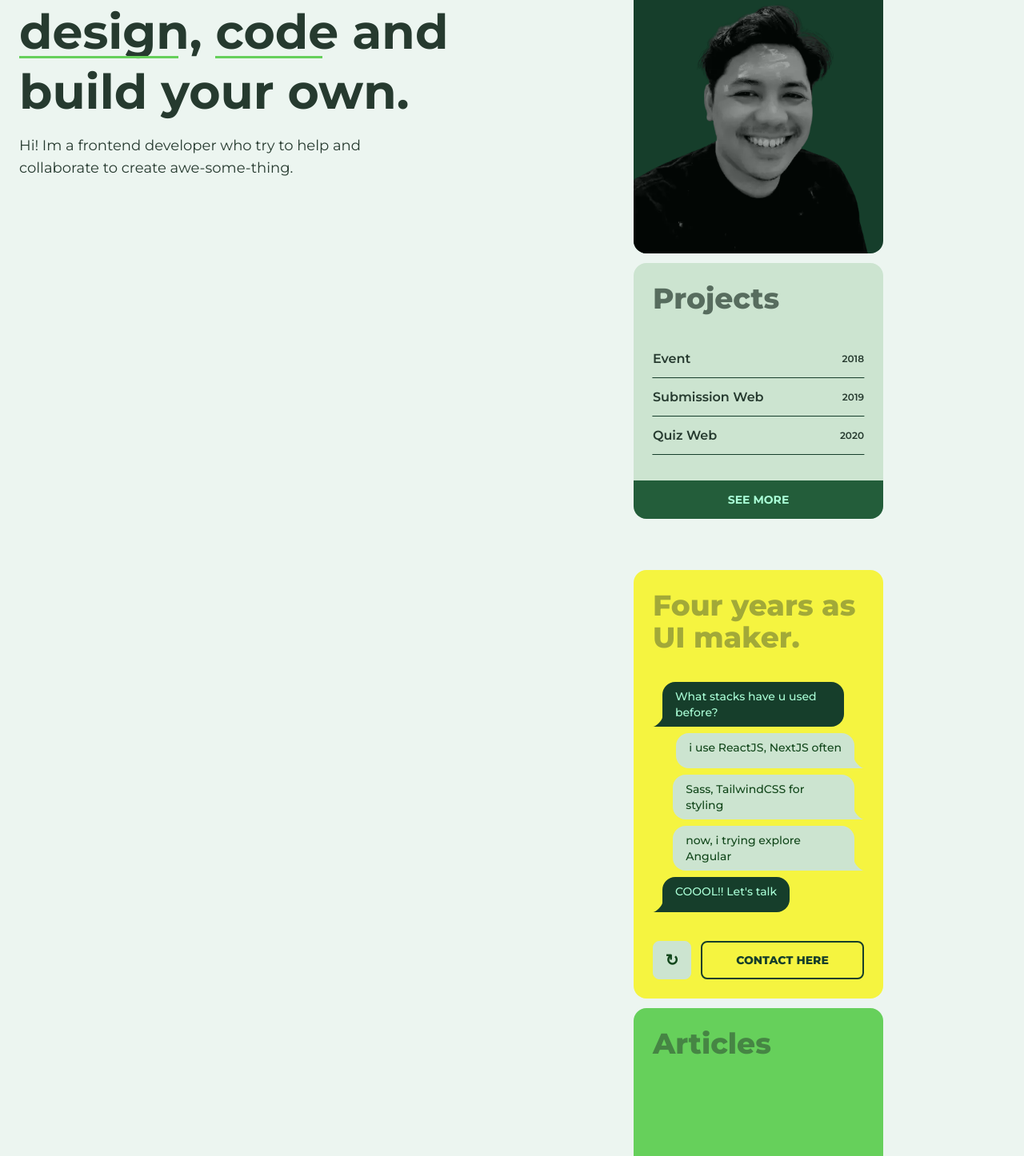
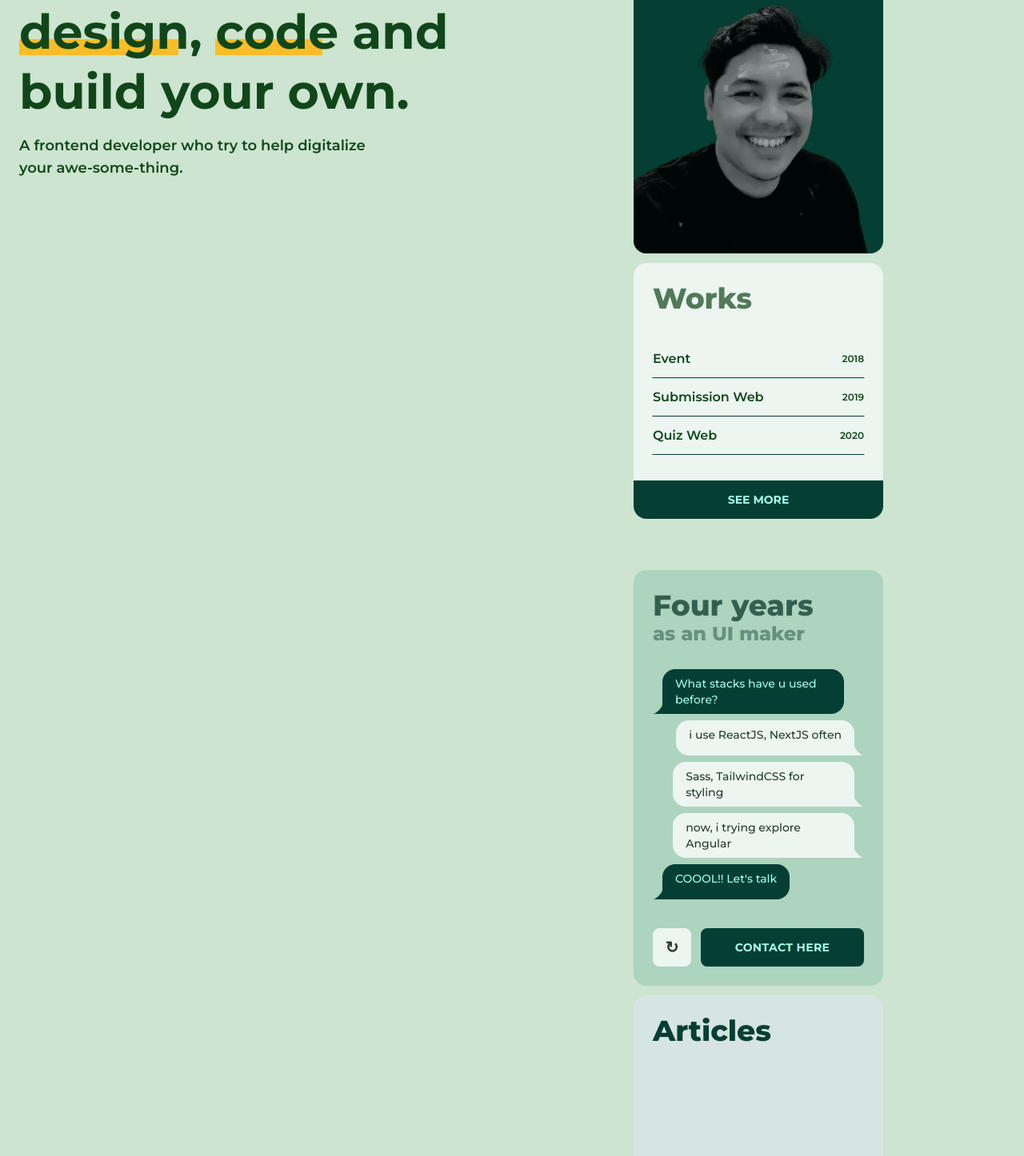
Before and after one commit to code7070/hi-jojo, a Next.js app: page / in a window 1280 px wide. Shown: the part 199-1645 px from the top of the page at 80% size. Built offline with nearby package versions, Linux system fonts and the light colour scheme.

Commit message:
adjust color pallette

```diff
--- a/src/pages/index.js
+++ b/src/pages/index.js
@@ -18,9 +18,9 @@ export default function Home() {
               </div>
               <div className={styles.headingLine3}>build your own.</div>
             </div>
-            <div className="mt-4 text-md lg:text-lg max-w-md transition-all hidden xl:block">
-              Hi! Im a frontend developer who try to help and collaborate to
-              create awe-some-thing.
+            <div className="mt-4 font-semibold text-base lg:text-lg max-w-md transition-all hidden xl:block">
+              A frontend developer who try to help digitalize your&nbsp;
+              <span className="word-underline animated">awe-some-thing</span>.
             </div>
           </div>
           <HomeRight />
--- a/src/pages/works/index.js
+++ b/src/pages/works/index.js
@@ -49,8 +49,9 @@ const LastSection = () => (
   <div className="bg-black text-slate-700 py-4 px-8 lg:px-14 border-2 border-primary rounded-3xl w-[95%] max-w-2xl mx-auto mb-20">
     <div className="my-4 font-semibold text-2xl text-center italic text-white opacity-20">
       <div className="text-xl lg:text-2-xl hidden md:block">
-        Uh sorry, this time is no longer reachable for you. Let call this
-        section is...
+        Sorry, this time is no longer reachable for you.
+        <br />
+        Let call this section is...
       </div>
       <div className="my-6 tracking-wider text-3xl lg:text-4xl font-black">
         DARK AGES
--- a/src/sections/homepage/card-article.js
+++ b/src/sections/homepage/card-article.js
@@ -2,9 +2,9 @@ import style from "@styles/home.module.css";
 
 export default function CardArticle() {
   return (
-    <div className={`${style.homeCard} ${style.right} bg-neutral h-60`}>
+    <div className={`${style.homeCard} ${style.right} bg-[#D6E5E3] h-60`}>
       <div className="p-6">
-        <div className="text-4xl font-extrabold opacity-50">Articles</div>
+        <div className="text-4xl text-primary font-extrabold">Articles</div>
       </div>
     </div>
   );
--- a/src/sections/homepage/card-experience.js
+++ b/src/sections/homepage/card-experience.js
@@ -75,7 +75,7 @@ const ResponseView = ({ variants, setVariants }) => {
         transition={transition(chatList.length + 1, variants)}
       >
         <button
-          className="btn btn-primary btn-outline border-2 w-full !font-extrabold"
+          className="btn btn-primary border-2 w-full !font-bold tracking-wide"
           type="button"
         >
           Contact Here
@@ -90,12 +90,11 @@ export default function CardExperience() {
 
   return (
     <div
-      className={`${style.homeCard} ${style.right} bg-accent transition-all duration-500 xl:mt-10`}
+      className={`${style.homeCard} ${style.right} bg-secondary-focus transition-all duration-500 xl:mt-10`}
     >
-      <div className="p-6">
-        <div className="text-4xl font-extrabold opacity-40 mb-8">
-          Four years as UI maker.
-        </div>
+      <div className="p-6 text-accent-content font-extrabold">
+        <div className="text-4xl opacity-70">Four years</div>
+        <div className="text-2xl opacity-40 mb-6">as an UI maker</div>
         {chatList.map((item, index) => (
           <Bubble item={item} index={index} key={index} animate={variants} />
         ))}
--- a/src/sections/homepage/card-project.js
+++ b/src/sections/homepage/card-project.js
@@ -29,7 +29,7 @@ export default function CardProject({}) {
   return (
     <div className={`${style.homeCard} ${style.left} bg-secondary  min-h-16 `}>
       <div className="pt-6 px-6">
-        <div className="text-4xl font-extrabold opacity-70 mb-8">Projects</div>
+        <div className="text-4xl font-extrabold opacity-70 mb-8">Works</div>
       </div>
       <div className="mb-8">
         {projectList.slice(0, 3).map((item) => (
@@ -37,7 +37,7 @@ export default function CardProject({}) {
         ))}
       </div>
       <button
-        className="btn btn-primary bg-jo-green-1 border-transparent rounded-none w-full font-bold outline-none transition-all duration-100 hover:tracking-widest active:rounded-xl"
+        className="btn btn-primary bg-primary border-transparent rounded-none w-full font-bold outline-none transition-all duration-100 hover:tracking-widest active:rounded-xl"
         onClick={toWorks}
         type="button"
       >
--- a/src/styles/globals.css
+++ b/src/styles/globals.css
@@ -41,3 +41,25 @@ body {
 .bodyContent {
   @apply max-w-4xl mx-auto;
 }
+
+.word-underline {
+  position: relative;
+}
+
+@keyframes underlineAnimated {
+  from {
+    @apply w-0;
+  }
+  to {
+    @apply w-[90%];
+  }
+}
+
+.word-underline::before {
+  content: "";
+  @apply absolute left-0 bottom-0 h-2 bg-warning w-0 -z-[1];
+}
+
+.word-underline.animated::before {
+  animation: underlineAnimated 1s linear 3s 1 forwards;
+}
--- a/src/styles/home.module.css
+++ b/src/styles/home.module.css
@@ -44,7 +44,7 @@
 
 .underline1::after,
 .underline2::after {
-  @apply absolute left-0 bottom-1 h-[3px] w-0 bg-neutral;
+  @apply absolute left-0 bottom-2 h-5 w-0 bg-warning -z-[1];
   content: "";
 }
 
@@ -86,19 +86,23 @@
 
 @keyframes wider {
   0% {
-    @apply h-px w-[85%];
+    @apply h-full w-[0%];
   }
-  25% {
-    @apply h-full w-[85%];
-  }
-  75% {
-    @apply h-full w-full;
-  }
+
   100% {
     @apply h-full w-full;
   }
 }
 
-.projectItem:hover .borders {
+/* .projectItem:hover .borders {
+  animation: wider 0.3s linear 1 forwards;
+} */
+
+.projectItem::before {
+  content: "";
+  @apply absolute h-full w-[0%] top-0 left-[50%] bg-primary -translate-x-[50%] transition-all duration-100;
+}
+
+.projectItem:hover::before {
   animation: wider 0.3s linear 1 forwards;
 }
--- a/src/styles/works.module.css
+++ b/src/styles/works.module.css
@@ -89,5 +89,5 @@
 }
 
 .workGrouped {
-  @apply py-20 flex items-center justify-center flex-col;
+  @apply py-16 flex items-center justify-center flex-col;
 }
--- a/tailwind.config.js
+++ b/tailwind.config.js
@@ -24,15 +24,15 @@ module.exports = {
     themes: [
       {
         jo: {
-          primary: "#163e2b",
-          secondary: "#cce4d0",
-          accent: "#f5f440",
-          neutral: "#66d05b",
-          "base-100": "#ecf5f0",
-          info: "#4970DA",
-          success: "#29BCA1",
-          warning: "#F5B00F",
-          error: "#F1467F",
+          primary: "#053f33",
+          secondary: "#ecf5f0",
+          accent: "#43AA8B",
+          neutral: "#36494d",
+          "base-100": "#cce4d0",
+          info: "#3ABFF8",
+          success: "#36D399",
+          warning: "#FBBD23",
+          error: "#F87272",
         },
       },
     ],
```
